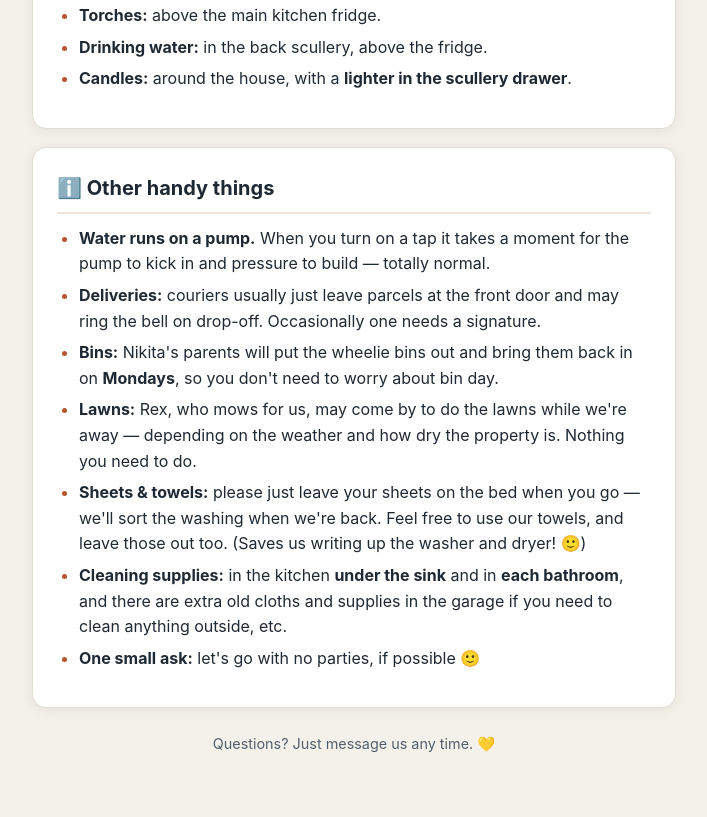
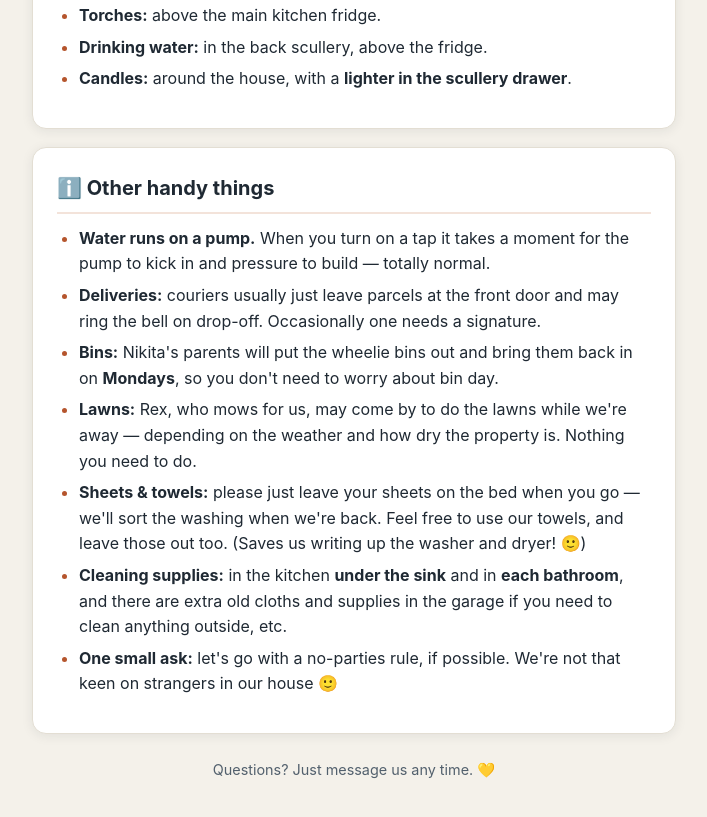
Before and after one commit to philmet/house-guide, a website: page docs/index.html in a window 1280 px wide. Shown: the part 5442-6259 px from the top of the page, without its empty margins (286-993 px from the left). Drawn offline with Linux system fonts and the light colour scheme.

Commit message:
Reword no-parties note
Co-Authored-By: Claude Opus 4.8 <noreply@anthropic.com>

```diff
--- a/docs/index.html
+++ b/docs/index.html
@@ -198,7 +198,8 @@
           <li><strong>Cleaning supplies:</strong> in the kitchen <strong>under the
             sink</strong> and in <strong>each bathroom</strong>, and there are extra old
             cloths and supplies in the garage if you need to clean anything outside, etc.</li>
-          <li><strong>One small ask:</strong> let's go with no parties, if possible 🙂</li>
+          <li><strong>One small ask:</strong> let's go with a no-parties rule, if
+            possible. We're not that keen on strangers in our house 🙂</li>
         </ul>
       </section>
     </article>
```
